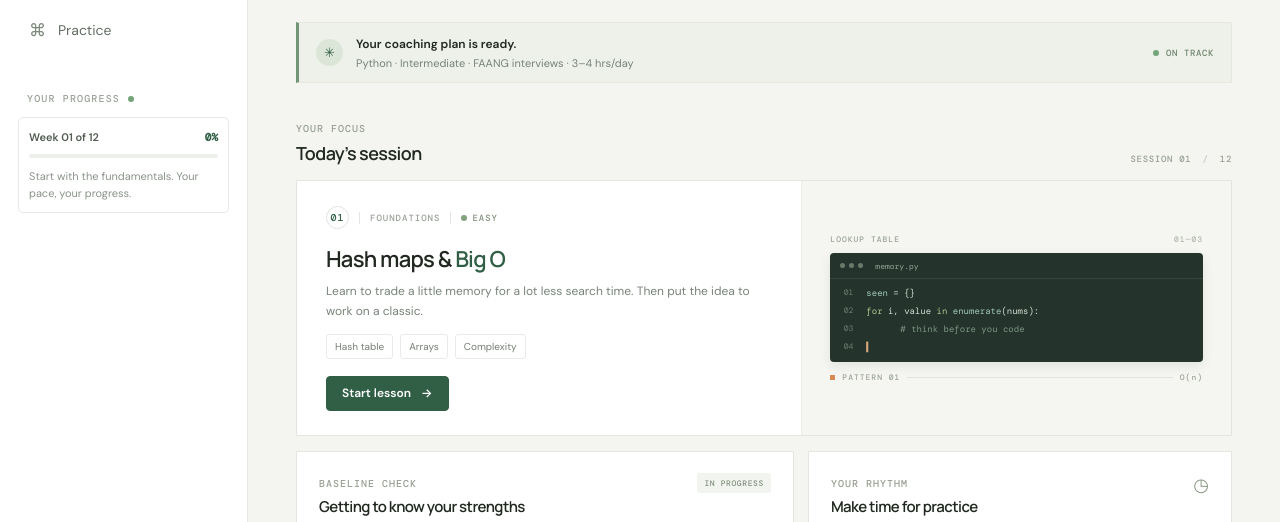
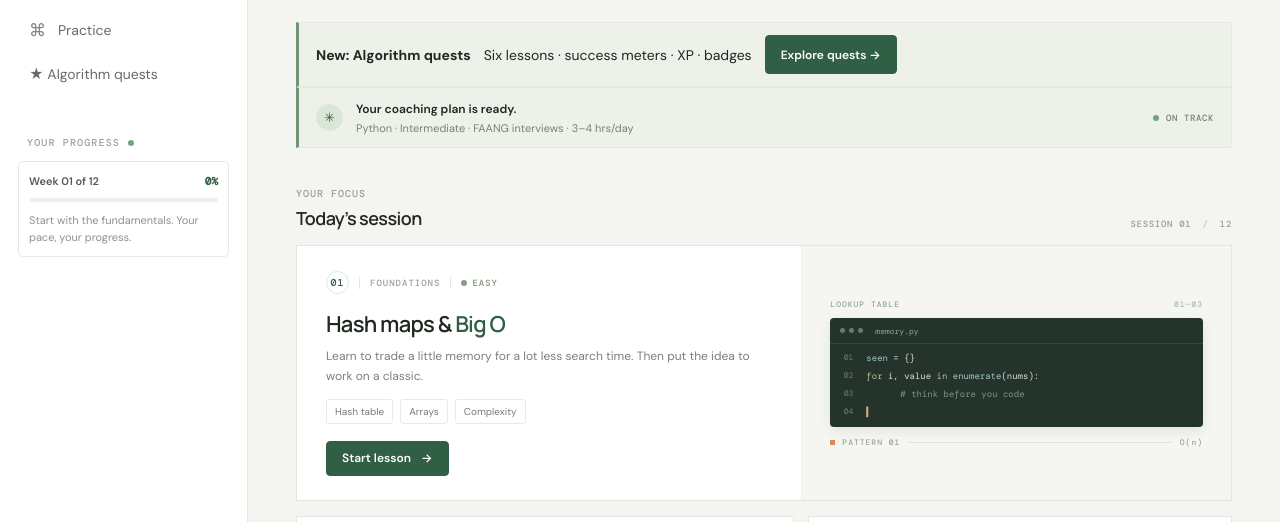
Before and after one commit to Skeeb32/code, a plain HTML site: page index.html in a window 1280 px wide. Shown: the part 209-731 px from the top of the page. Drawn offline with nearby package versions, Linux system fonts and the light colour scheme.

Commit message:
Integrate algorithm quest library and progress UI

```diff
--- a/index.html
+++ b/index.html
@@ -11,6 +11,7 @@
     <link href="https://fonts.googleapis.com/css2?family=DM+Mono:wght@400;500&family=DM+Sans:wght@400;500;600;700&family=Manrope:wght@400;500;600;700;800&display=swap" rel="stylesheet" />
     <link rel="stylesheet" href="styles.css" />
     <script src="app.js" defer></script>
+    <script src="lessons.js" defer></script>
   </head>
   <body>
     <div class="app-shell">
```
